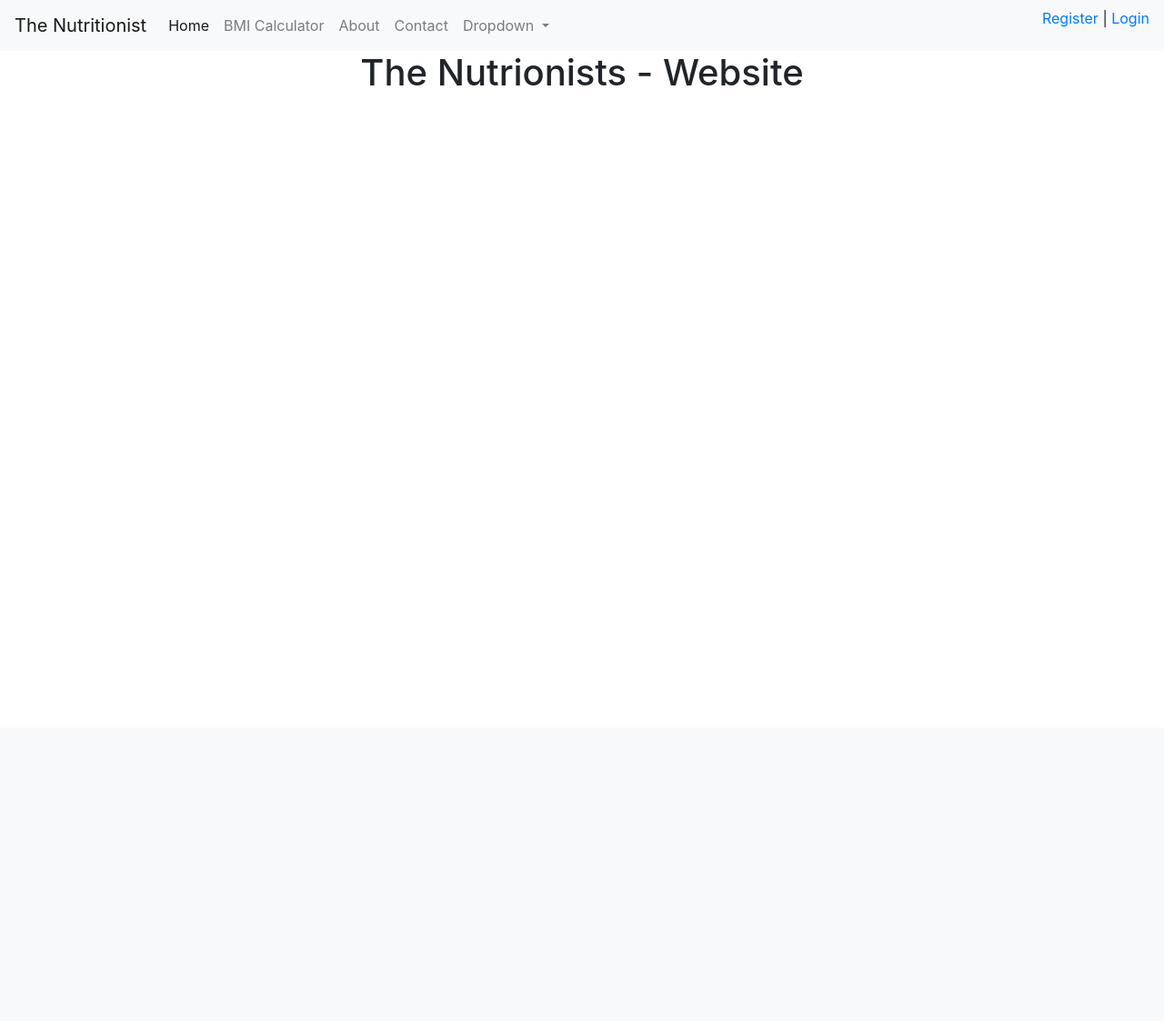
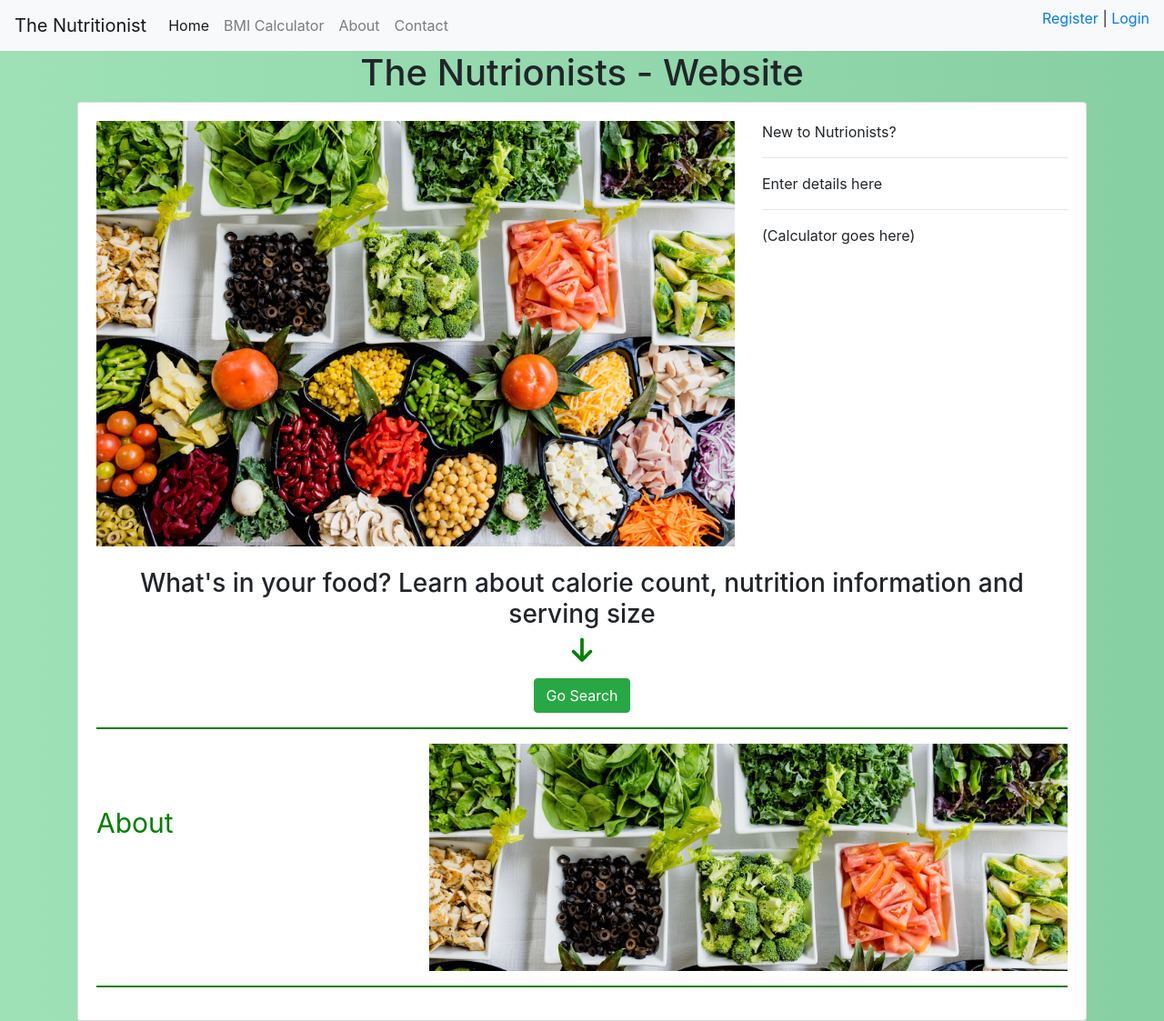
Before and after one commit to michal-sitarz2/WeightLossWeb, a Django app: page / in a window 1280 px wide. Shown: the whole page at 91% size. Before the commit the page ends 94 px from the top, so only its background shows below. Run offline with Django 3.2, Linux system fonts and the light colour scheme; some libraries are stand-ins or nearby versions.

Commit message:
Start the homepage - bmi calculator is yet to come

```diff
--- a/src/account/templates/account/login.html
+++ b/src/account/templates/account/login.html
@@ -27,7 +27,6 @@
 </form>
 
 <div class="bg-success"></div> -->
-<div class="body-login">
 <div class="container">
     <div class="row">
         <div class="col-lg-10 col-xl-9 mx-auto">
@@ -39,8 +38,8 @@
                     <h5 class="card-title text-center">LogIn</h5>
                     <form class="form-signin" method="post">{% csrf_token %}
                         <div class="form-label-group">
-                                <input type="text" id="username" name="username" class="form-control"
-                                    placeholder="Username" required autofocus>
+                            <input type="text" id="username" name="username" class="form-control" placeholder="Username"
+                                required autofocus>
                             <label for="username">Username</label>
                         </div>
 
@@ -66,6 +65,5 @@
         </div>
     </div>
 </div>
-</div>
 
 {% endblock content %}
--- a/src/pages/static/css/main.css
+++ b/src/pages/static/css/main.css
@@ -5,6 +5,22 @@
     4. Login Page
 
 */
+
+/* ALL PAGES */
+body {
+    background: #9ee1b6;
+    background: linear-gradient(to right, #9ee1b6, #87d0a3);
+}
+
+
+/* 1. Home page */
+/* ================================================================= */
+
+.about-text {
+
+
+}
+
 
 /* 3. Contact page */
 /* ================================================================= */
--- a/src/templates/base.html
+++ b/src/templates/base.html
@@ -22,6 +22,9 @@
     <script src="https://cdnjs.cloudflare.com/ajax/libs/popper.js/1.14.7/umd/popper.min.js"
         integrity="sha384-UO2eT0CpHqdSJQ6hJty5KVphtPhzWj9WO1clHTMGa3JDZwrnQq4sF86dIHNDz0W1"
         crossorigin="anonymous"></script>
+
+    <!-- Font Awesome -->
+    <script src="https://kit.fontawesome.com/6128f5b7b0.js" crossorigin="anonymous"></script>
 
     <!-- Recaptcha -->
     <script src="https://www.google.com/recaptcha/api.js" async defer></script>
--- a/src/templates/homepage.html
+++ b/src/templates/homepage.html
@@ -1,8 +1,49 @@
 {% extends 'base.html' %}
 
 {% block content %}
-<div class="">
+<div class="homepage-background">
     <h1 class="text-center">The Nutrionists - Website</h1>
+
+    <div class="container">
+        <div class="card" style="width: 100%;">
+            <div class="card-body">
+                <div class="row">
+                    <div class="col-md-8">
+                        <img src="/static/images/nutrition.jpg" alt="just_a_pic" class="img-fluid">
+                    </div>
+                    <div class="col-md-4">
+                        <p>New to Nutrionists?</p>
+                        <hr>
+                        <p>Enter details here</p>
+                        <hr>
+                        <p>(Calculator goes here)</p>
+                    </div>
+                </div>
+                <br>
+                <h3 class="text-center">What's in your food? Learn about calorie count, nutrition information and
+                    serving size</h3>
+                <div class="text-center">
+                    <span style="font-size: 30px; color: green;"><i class="fas fa-arrow-down"></i></span>
+                </div>
+                <div class="text-center mt-3 mb-3">
+                    <a href="/search" class="btn btn-success">Go Search</a>
+                </div>
+                <hr style="border-top: 2px solid green;">
+                <div class="row">
+                    <div class="col-4">
+                        <div class="about-text">
+                            <p style="padding-top: 65px; font-size: 30px; color: green;">About</p>
+                        </div>
+                    </div>
+                    <div class="col-8">
+                        <img src="/static/images/nutrition_cut.jpg" alt="" class="img-fluid">
+                    </div>
+                </div>
+                <hr style="border-top: 2px solid green;">
+            </div>
+        </div>
+    </div>
 </div>
-{{ api_data }}
+<!-- {{ api_data }} -->
+
 {% endblock %}
--- a/src/templates/navbar.html
+++ b/src/templates/navbar.html
@@ -31,20 +31,6 @@
 
                 </li>
             {% endif %}
-
-
-            <li class="nav-item dropdown">
-                <a class="nav-link dropdown-toggle" href="#" id="navbarDropdown" role="button" data-toggle="dropdown"
-                    aria-haspopup="true" aria-expanded="false">
-                    Dropdown
-                </a>
-                <div class="dropdown-menu" aria-labelledby="navbarDropdown">
-                    <a class="dropdown-item" href="#">Action</a>
-                    <a class="dropdown-item" href="#">Another action</a>
-                    <div class="dropdown-divider"></div>
-                    <a class="dropdown-item" href="#">Something else here</a>
-                </div>
-            </li>
         </ul>
         <ul class="navbar-nav ml-auto">
             <li class="nav-item">
```
Also changed, not shown: src/account/templates/account/register.html (+3 -4 lines), src/templates/contact.html (+6 -3 lines), src/pages/static/images/nutrition_cut.jpg (added). Lines whose indentation alone changed are shown as unchanged.
